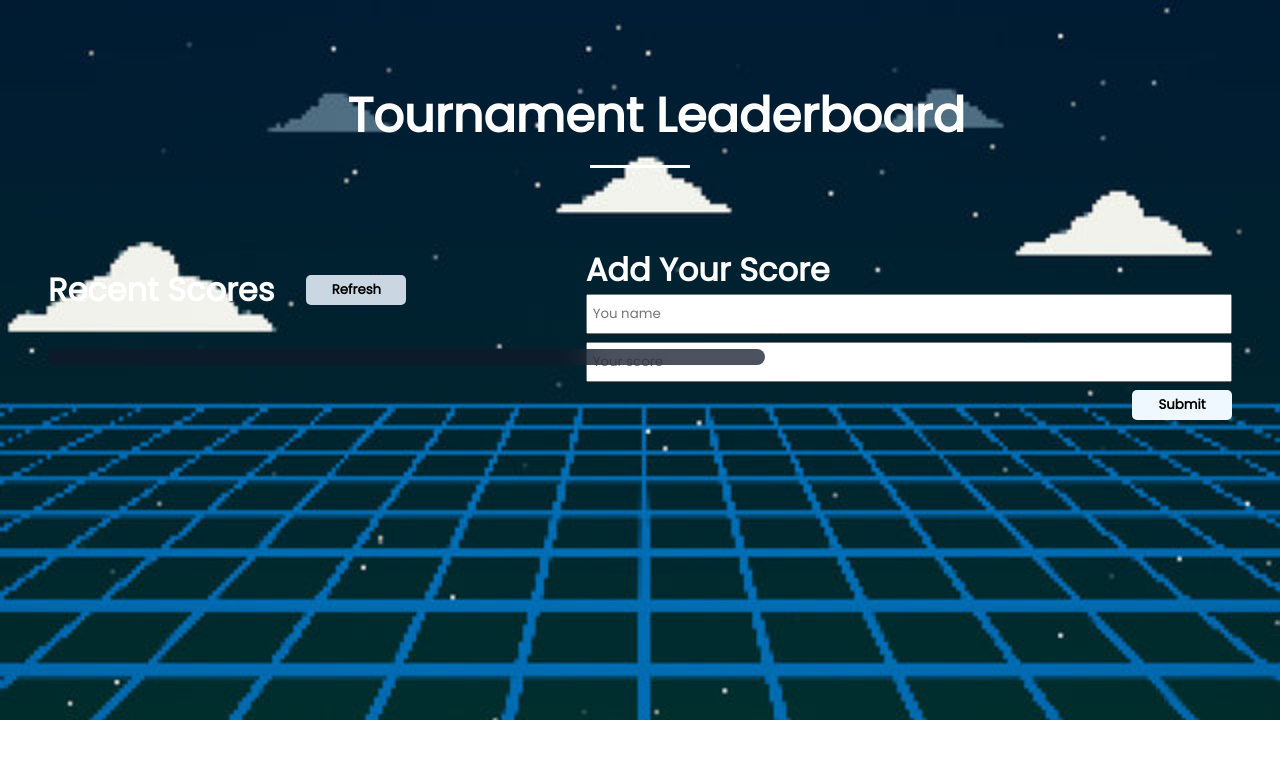
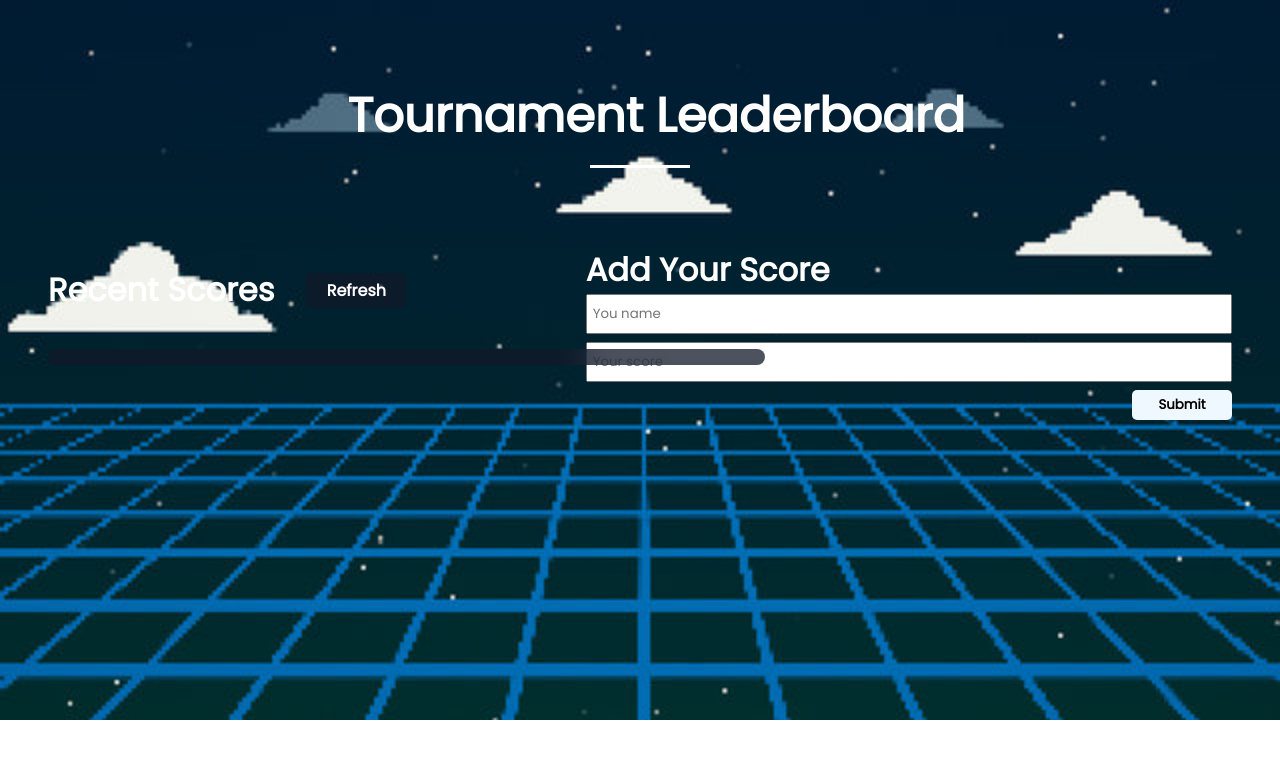
Before and after one commit to Tamunokuro/leaderboard, a website built with webpack: page src/index.html in a window 1280 px wide. In both pictures the pointer is over the button "Refresh". Built offline with nearby package versions, Linux system fonts and the light colour scheme; no server answers.

Commit message:
Fix linter errors

```diff
--- a/src/style.css
+++ b/src/style.css
@@ -24,7 +24,6 @@ h1 {
 h3 {
   color: #fff;
   font-size: 2rem;
-
 }
 
 #bar {
@@ -111,14 +110,15 @@ button {
 }
 
 button:hover {
-  background-color: #cad7e2;
-  transition: all 0.3s;
+  background-color: rgba(17, 25, 40, 0.75);
+  transition: all 0.5s;
   cursor: pointer;
+  color: #fff;
+  font-size: 1rem;
 }
 
-@media screen and (max-width: 968px){
+@media screen and (max-width: 968px) {
   input {
-    width: 150%
+    width: 150%;
   }
-
 }
```
